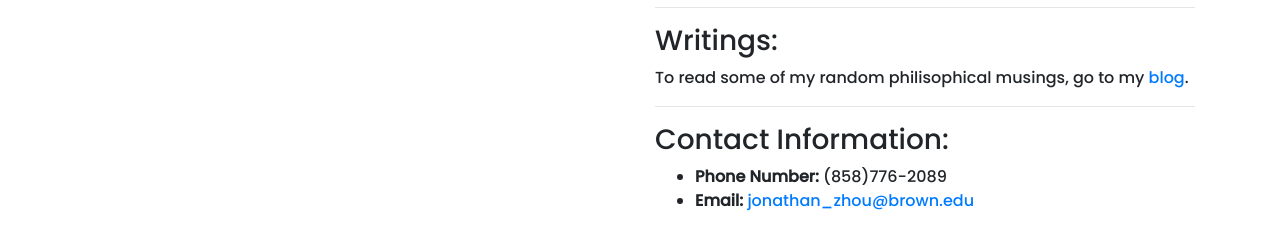
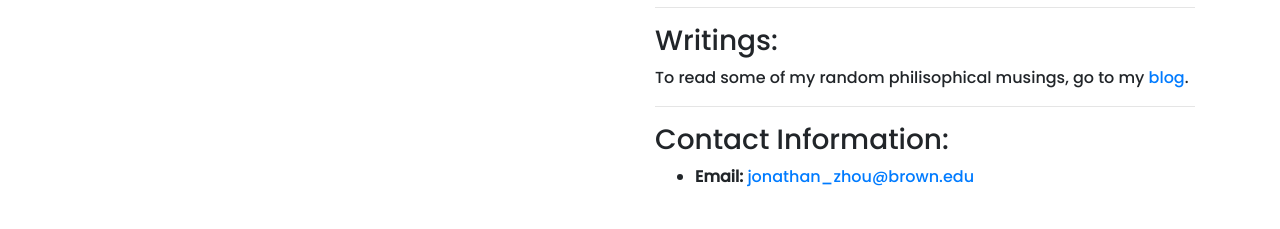
Before and after one commit to jonathanzhou1/jonathanzhou1.github.io, a plain HTML site: page index.html in a window 1280 px wide. Shown: the part 774-1003 px from the top of the page. After the commit the page ends 979 px from the top, so only its background shows below. Drawn offline with nearby package versions, Linux system fonts and the light colour scheme.

Commit message:
removed p#

```diff
--- a/index.html
+++ b/index.html
@@ -62,7 +62,6 @@
                     </p>
                     <h3 class="display-6">Contact Information: </h3>
                     <ul>
-                        <li><b>Phone Number:</b> (858)776-2089</li>
                         <li><b>Email: </b><a href="mailto: jonathan_zhou@brown.edu">jonathan_zhou@brown.edu</a></li>
                     </ul>
                 </div>
```
